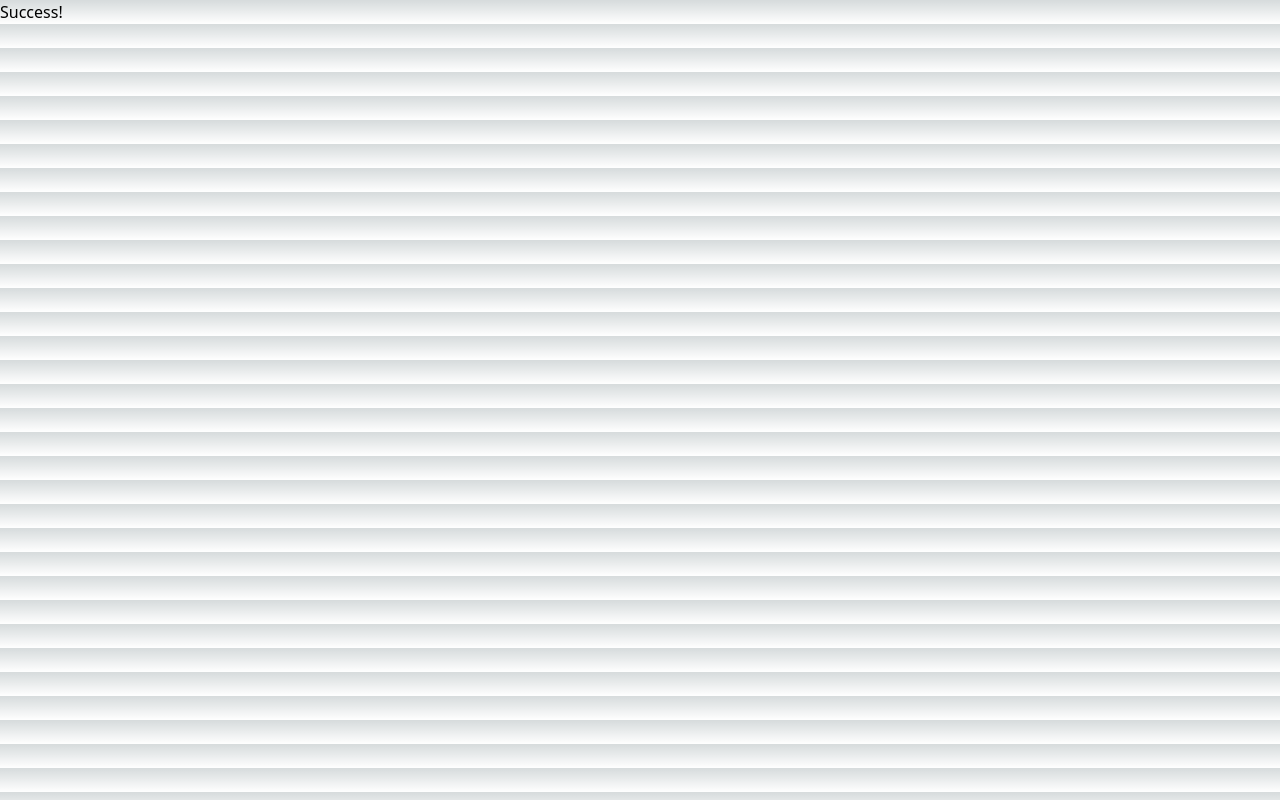
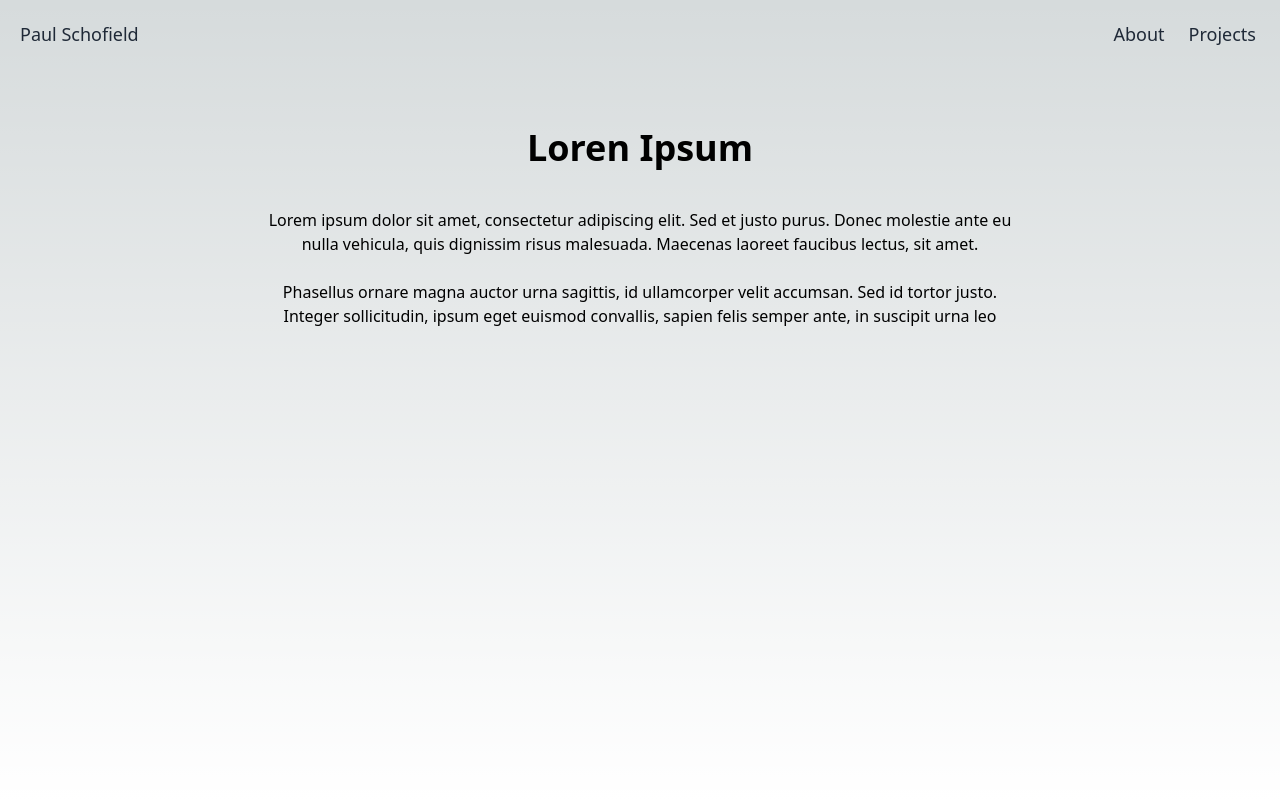
Before and after one commit to schofield-paul/personal-website, a Next.js app: page /projects in a window 1280 px wide. Built offline with nearby package versions, Linux system fonts and the light colour scheme.

Commit message:
projects page layout

```diff
--- a/src/pages/index.js
+++ b/src/pages/index.js
@@ -1,34 +1,28 @@
-/** @format */
-
 import Image from 'next/image';
-import Link from 'next/link';
 import Navbar from '../components/Navbar';
-import { Inter } from 'next/font/google';
 import profilePic from 'src/profilePic.png';
-
-const inter = Inter({ subsets: ['latin'] });
 
 export default function Home() {
   return (
-    <main className="h-screen w-full flex flex-col">
+    <main className='h-screen w-full flex flex-col'>
       <Navbar />
-      <div className="grid grid-cols-3 gap-4">
-        <div className="col-span-1 flex justify-center items-center">
-          <div className="rounded-full overflow-hidden p-6">
+      <div className='grid grid-cols-3 gap-4'>
+        <div className='col-span-1 flex justify-center items-center'>
+          <div className='rounded-full overflow-hidden p-6'>
             <Image
-              className="rounded-full"
+              className='rounded-full'
               src={profilePic}
-              alt="My Photo"
+              alt='My Photo'
               width={205}
               height={205}
             />
           </div>
         </div>
-        <div className="col-span-2 text-center text-left">
-          <h1 className="text-4xl font-bold pt-7 ml-5 mt-6">Hello 👋</h1>
-          <p className="text-xl mt-4 mr-8 ">I'm Paul</p>
-          <div className="">
-            <p className="text-xl mt-6 mr-10">
+        <div className='col-span-2 text-center text-left'>
+          <h1 className='text-4xl font-bold pt-7 ml-5 mt-6'>Hello 👋</h1>
+          <p className='text-xl mt-4 mr-8 '>I'm Paul</p>
+          <div className=''>
+            <p className='text-xl mt-6 mr-10'>
               I'm a software engineer living in New York. Prior to ...
             </p>
           </div>
--- a/src/pages/projects.js
+++ b/src/pages/projects.js
@@ -1,9 +1,25 @@
-/** @format */
+import Navbar from '../components/Navbar';
 
 export default function Projects() {
   return (
-    <main>
-      <p>Success!</p>
+    <main className='h-screen w-full flex flex-col'>
+      <Navbar></Navbar>
+      <div className='container mx-auto'>
+        <div className='col-span-1 text-center w-3/5 mx-auto mt-20'>
+          <h1 className='text-4xl font-bold'>Loren Ipsum</h1>
+          <p className='mt-10'>
+            Lorem ipsum dolor sit amet, consectetur adipiscing elit. Sed et
+            justo purus. Donec molestie ante eu nulla vehicula, quis dignissim
+            risus malesuada. Maecenas laoreet faucibus lectus, sit amet.
+          </p>
+          <br />
+          <p>
+            Phasellus ornare magna auctor urna sagittis, id ullamcorper velit
+            accumsan. Sed id tortor justo. Integer sollicitudin, ipsum eget
+            euismod convallis, sapien felis semper ante, in suscipit urna leo
+          </p>
+        </div>
+      </div>
     </main>
   );
 }
```
Also changed, not shown: src/components/Navbar.js (+8 -10 lines).
